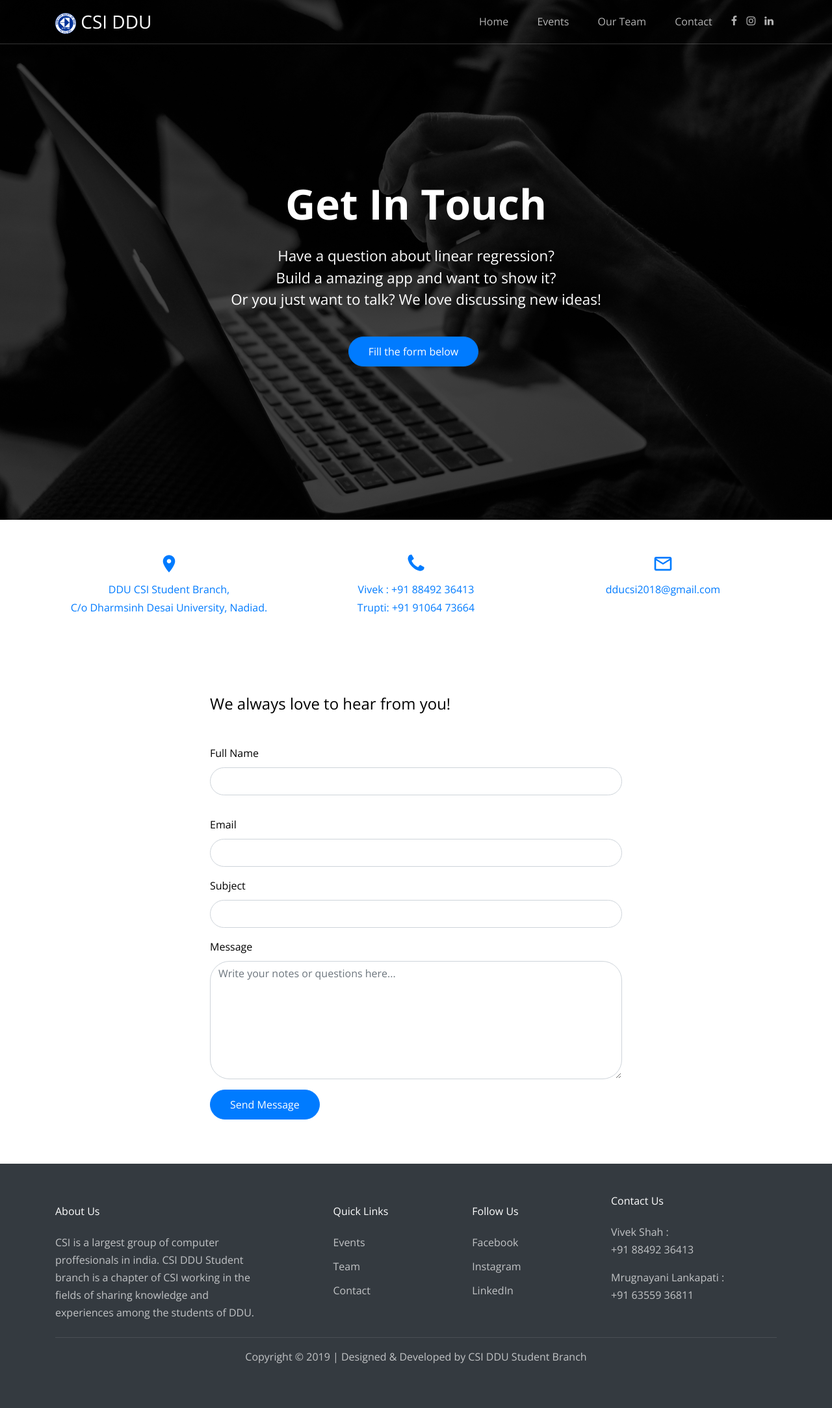
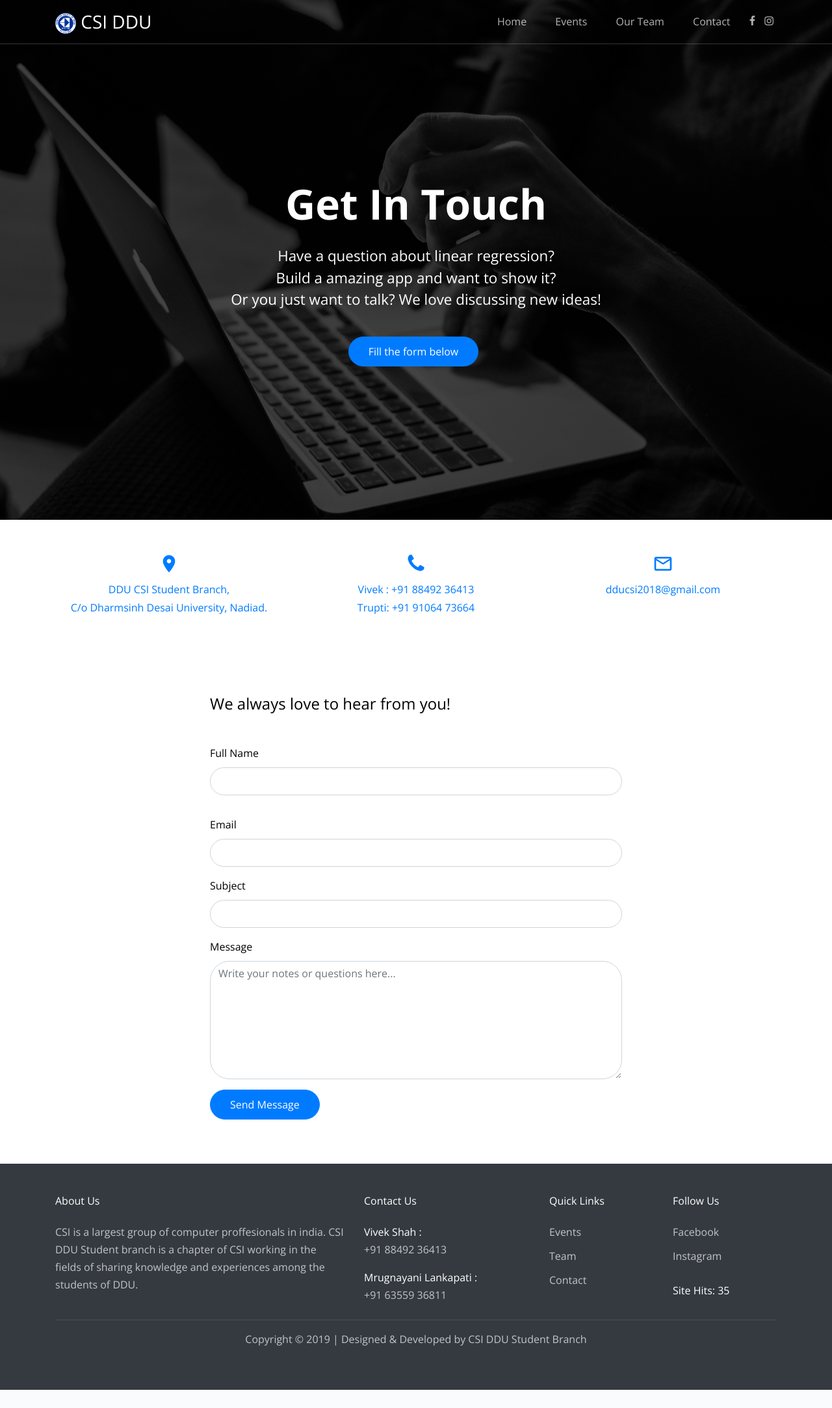
Before and after one commit to vivekshah1801/csiwebsite-1, a PHP site: page /contact.php in a window 1280 px wide. Shown: the whole page at 65% size. After the commit the page ends 2139 px from the top, so only its background shows below. Run offline with PHP 8.4, Linux system fonts and the light colour scheme; data comes from the database, SQL or seed files in the repository; both versions use the stored data as it was after the commit; some web fonts are replaced.

Commit message:
removeed linkedin link, added visitor script

```diff
--- a/contact.php
+++ b/contact.php
@@ -46,7 +46,7 @@
             <h1 class="mb-4">Get In Touch</h1>
             <p class="desc mb-4">Have a question about linear regression? <br>Build a amazing app and want to show it?<br>Or you just want to talk? We love discussing new ideas!</p>
 
-			<a href="#" target="_blank" class="btn  btn-primary mr-2 mb-2 mt-3">Fill the form below</a>
+			<a href="#contact_form" class="btn  btn-primary mr-2 mb-2 mt-3">Fill the form below</a>
 
           </div>
 
@@ -79,16 +79,16 @@
 		</div>
 
 		<!-- form starts -->
-		<div class="row justify-content-center">
+		<div class="row justify-content-center" id="contact_form">
 	  		<div class="col-md-8 mb-1">
-				<form action="msg.php" class="p-5 bg-white">
+				<form action="contact_db.php" method="post" class="p-5 bg-white">
 
 					<h2 class="h4 text-black mb-5">We always love to hear from you!</h2>
-
+					<input type="hidden" name="form_resp" value="1">
 					<div class="row form-group">
 						<div class="col-md-12 mb-3">
 						  <label class="text-black" for="name">Full Name</label>
-						  <input type="text" id="name" class="form-control">
+						  <input type="text" id="name" name="name" class="form-control">
 						</div>
 
 					</div>
@@ -96,21 +96,21 @@
 					<div class="row form-group">
 						<div class="col-md-12">
 						  <label class="text-black" for="email">Email</label>
-						  <input type="email" id="email" class="form-control">
+						  <input type="email" id="email" name="email" class="form-control">
 						</div>
 					</div>
 
 					<div class="row form-group">
 						<div class="col-md-12">
 						  <label class="text-black" for="subject">Subject</label>
-						  <input type="subject" id="subject" class="form-control">
+						  <input type="subject" id="subject" name="subject" class="form-control">
 						</div>
 					</div>
 
 					<div class="row form-group">
 						<div class="col-md-12">
 						  <label class="text-black" for="message">Message</label>
-						  <textarea name="message" id="message" cols="30" rows="7" class="form-control" placeholder="Write your notes or questions here..."></textarea>
+						  <textarea name="message" id="message" cols="30" rows="7" name="msg" class="form-control" placeholder="Write your notes or questions here..."></textarea>
 						</div>
 					</div>
 
--- a/footer.php
+++ b/footer.php
@@ -1,13 +1,17 @@
 <footer class="site-footer">
 	<div class="container">
-	<div class="row">
-	  <div class="col-md-9 mt-3">
+		<div class="d-block">
 			<div class="row">
 				<div class="col-md-5">
 					<h2 class="footer-heading mb-4">About Us</h2>
 					<p>CSI is a largest group of computer proffesionals in india. CSI DDU Student branch is a chapter of CSI working in the fields of sharing knowledge and experiences among the students of DDU.</p>
 				</div>
-		  <div class="col-md-3 ml-auto">
+				<div class="col-md-3">
+					<h2 class="footer-heading mb-4">Contact Us</h2>
+					<p class="text-white">Vivek Shah : <br><a href="tel:+918849236413" style="text-decoration:none">+91 88492 36413</a></p>
+					<p class="text-white">Mrugnayani Lankapati : <br><a href="tel:+916355936811" style="text-decoration:none">+91 63559 36811</a></p>
+				</div>
+				<div class="col-md-2">
 					<h2 class="footer-heading mb-4">Quick Links</h2>
 					<ul class="list-unstyled">
 						<li><a href="events.php" style="text-decoration:none">Events</a></li>
@@ -15,30 +19,41 @@
 						<li><a href="contact.php" style="text-decoration:none">Contact</a></li>
 					</ul>
 				</div>
-		  <div class="col-md-3 footer-social">
+				<div class="col-md-2">
 					<h2 class="footer-heading mb-4">Follow Us</h2>
 					<ul class="list-unstyled">
-				<li><a href="https://www.facebook.com/Computer-Society-of-India-DDU-Student-Branch-328507823907859/" target="_blank">Facebook</a></li>
-				<li><a href="https://Instagram.com/csi_ddu" target="_blank">Instagram</a></li>
-				<li><a href="https://www.linkedin.com/company/computer-society-of-india" target="_blank">LinkedIn</a></li>
+						<li><a href="https://www.facebook.com/Computer-Society-of-India-DDU-Student-Branch-328507823907859/" target="_blank" style="text-decoration:none">Facebook</a></li>
+						<li><a href="https://Instagram.com/csi_ddu" target="_blank" style="text-decoration:none">Instagram</a></li>
+						<li class="pt-3"><p class="footer-heading"> Site Hits:
+							<!-- <script type="text/javascript" src="https://freehitcounters.org/count/2m83"></script>
+							<br>
+ 							<a href='htp://www.counter-zaehler.de'>visit counter</a> <script type='text/javascript' src='https://whomania.com/ctr?id=f9b56df5314b8e24041204080cec3f7d0e1ed9e8'></script> -->
+ 							<?php
+
+					  			include("db_connect.php");
+					  			$sql = "SELECT * from tbl_site_stats WHERE id=0";
+					  			$stats = $pdo->query($sql)->fetch();
+					  			$visits = $stats["visits"];
+					  			echo $visits;
+					  		?>
+
+					  		<?php
+					  			$sql = "UPDATE tbl_site_stats SET visits=? WHERE id=?";
+								$pdo->prepare($sql)->execute([$visits+1,0]);
+					  			$pdo = null;
+					  		?>
+ 						</li>
 					</ul>
 				</div>
+
 			</div>
 		</div>
-	  <div class="col-md-3">
-		<h2 class="footer-heading mb-4">Contact Us</h2>
-		<p>Vivek Shah : <br>+91 88492 36413</p>
-		<p>Mrugnayani Lankapati : <br>+91 63559 36811</p>
-	  </div>
-	</div>
-
 		<div class="row mt-1 pt-1 text-center">
 			<div class="col-md-12">
 				<div class="border-top pt-3">
 					<p> Copyright &copy; 2019 | Designed & Developed by CSI DDU Student Branch </p>
 				</div>
 			</div>
-
 		</div>
 	</div>
 </footer>
--- a/header.php
+++ b/header.php
@@ -32,7 +32,6 @@
 
 			<li class="social"><a class="nav-link" target="_blank" href="https://www.facebook.com/Computer-Society-of-India-DDU-Student-Branch-328507823907859/"><span class="icon-facebook"></span></a></li>
 			<li class="social"><a class="nav-link" target="_blank" href="https://www.instagram.com/csi_ddu/"><span class="icon-instagram"></span></a></li>
-			<li class="social"><a class="nav-link" target="_blank" href="https://www.linkedin.com/company/computer-society-of-india" ><span class="icon-linkedin"></span></a></li>
 
 			<!-- extra links
 			<li class="has-children">
```
Also changed, not shown: contact_db.php (added, +12 -0 lines), sqldump.sql (+51 -1 lines), index.php (line endings or trailing spaces). Lines whose indentation alone changed are shown as unchanged.
